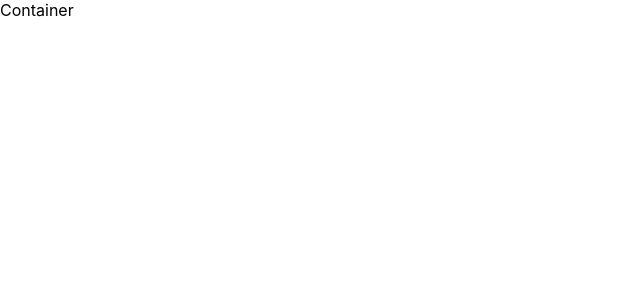
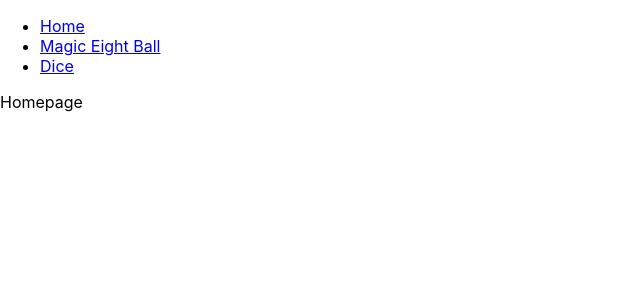
Before and after one commit to KevMcEwan/Decision_Maker, a React (Create React App) app: page / in a window 1280 px wide. Shown: the top 300 px of the page, without its empty margins (0-640 px from the left). Built offline with nearby package versions, Linux system fonts and the light colour scheme.

Commit message:
set up navbar and created routes

```diff
--- a/package.json
+++ b/package.json
@@ -5,6 +5,7 @@
   "dependencies": {
     "react": "^16.8.3",
     "react-dom": "^16.8.3",
+    "react-router-dom": "^4.3.1",
     "react-scripts": "2.1.5"
   },
   "scripts": {
--- /dev/null
+++ b/src/components/HomePage.js
@@ -0,0 +1,11 @@
+import React, { Component, Fragment } from 'react';
+
+class HomePage extends Component {
+    render(){
+        return (
+            "Homepage"
+        )
+    }
+}
+
+export default HomePage;
--- a/src/components/NavBar.js
+++ b/src/components/NavBar.js
@@ -1,9 +1,20 @@
-import React, {Component} from 'react';
+import React, { Component } from 'react';
+import { Link } from 'react-router-dom';
 
 class NavBar extends Component {
-    render(){
-        return(
-            "NavBar"
+    render() {
+        return (
+            <ul>
+                <li>
+                    <Link to="/">Home</Link>
+                </li>
+                <li>
+                    <Link to="/magic-eight-ball">Magic Eight Ball</Link>
+                </li>
+                <li>
+                    <Link to="/dice">Dice</Link>
+                </li>
+            </ul>
         )
     }
 }
--- a/src/containers/Container.js
+++ b/src/containers/Container.js
@@ -1,13 +1,25 @@
-import React, {Component} from 'react';
+import React, { Component, Fragment } from 'react';
+import NavBar from '../components/NavBar';
+import MagicEightBall from '../components/MagicEightBall';
+import Dice from '../components/Dice';
+import HomePage from '../components/HomePage';
+import { BrowserRouter as Router, Route } from 'react-router-dom';
 
 class Container extends Component {
-    constructor(props){
+    constructor(props) {
         super(props)
     }
 
-    render(){
-        return(
-            "Container"
+    render() {
+        return (
+            <Router>
+                <Fragment>
+                    <NavBar />
+                    <Route exact path="/" component={HomePage} />
+                    <Route path="/magic-eight-ball" component={MagicEightBall} />
+                    <Route path="/Dice" component={Dice} />
+                </Fragment>
+            </Router>
         )
     }
 }
```
Also changed, not shown: 1 other file (tests, documents, lock files or other folders).
